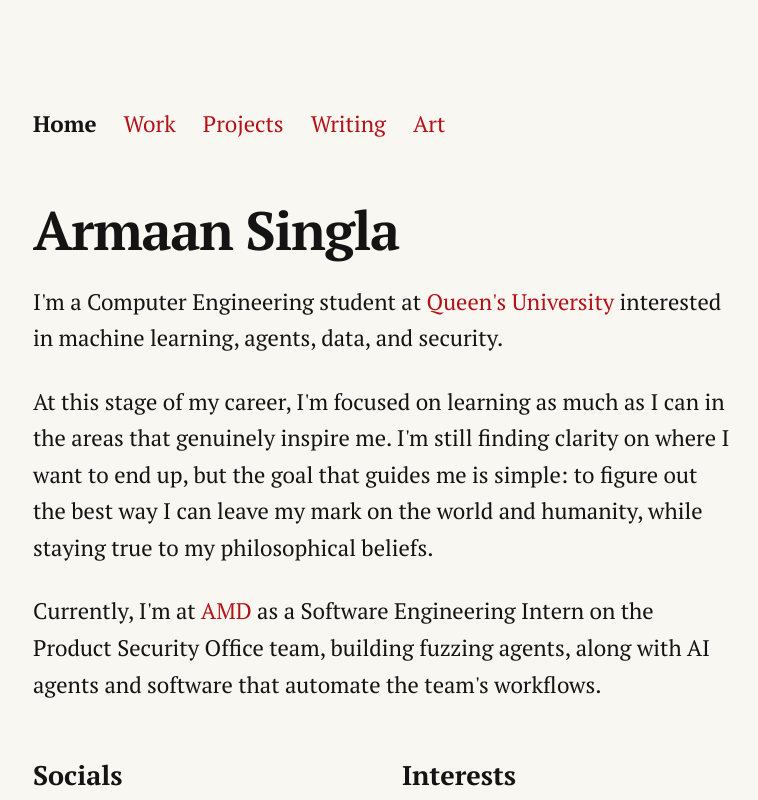
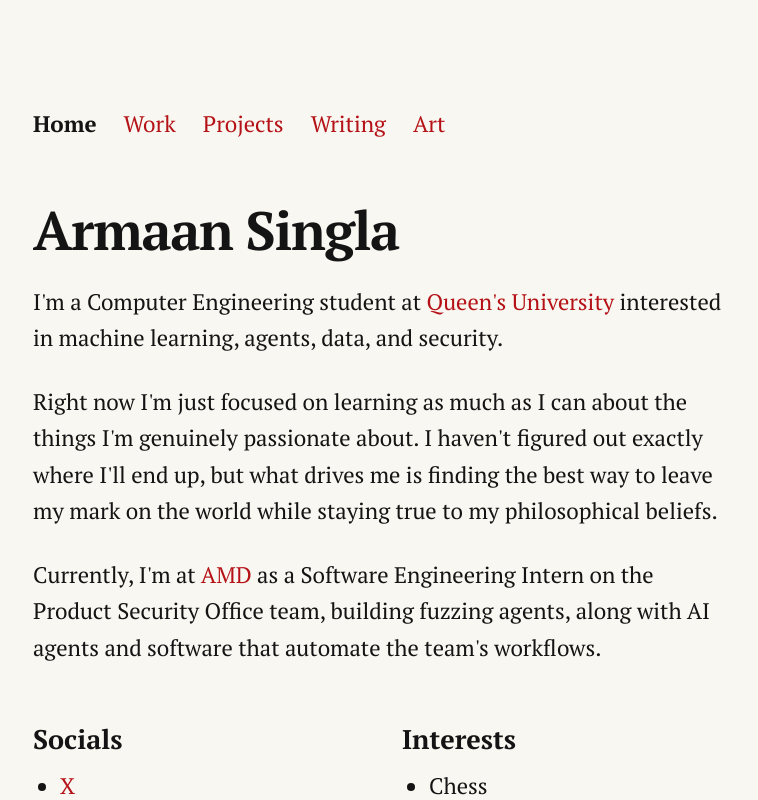
Before and after one commit to armaansingla14/personal-website, a React (Vite) app in the folder armaan-singla-portfolio-main/: page / in a window 1280 px wide. Shown: the top 800 px of the page, without its empty margins (256-1014 px from the left). Built offline with nearby package versions, Linux system fonts and the light colour scheme.

Commit message:
Reword Home mission paragraph to feel more personal

```diff
--- a/armaan-singla-portfolio-main/src/pages/Home.tsx
+++ b/armaan-singla-portfolio-main/src/pages/Home.tsx
@@ -31,11 +31,10 @@ const Home = () => {
       </p>
 
       <p className="text-xl leading-relaxed">
-        At this stage of my career, I'm focused on learning as much as I can in
-        the areas that genuinely inspire me. I'm still finding clarity on where I
-        want to end up, but the goal that guides me is simple: to figure out the
-        best way I can leave my mark on the world and humanity, while staying
-        true to my philosophical beliefs.
+        Right now I'm just focused on learning as much as I can about the things
+        I'm genuinely passionate about. I haven't figured out exactly where I'll
+        end up, but what drives me is finding the best way to leave my mark on
+        the world while staying true to my philosophical beliefs.
       </p>
 
       <p className="text-xl leading-relaxed">
```
